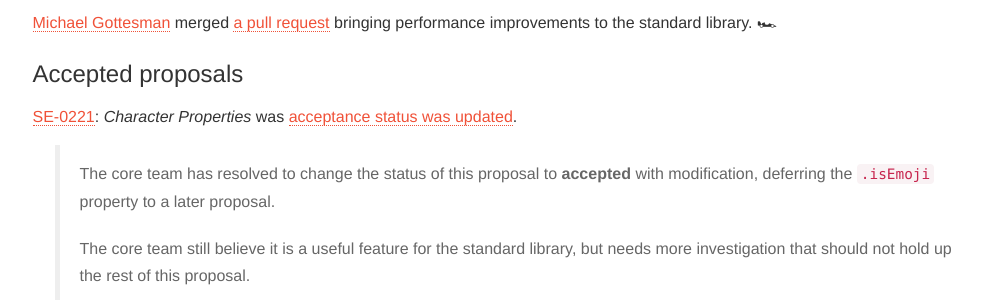
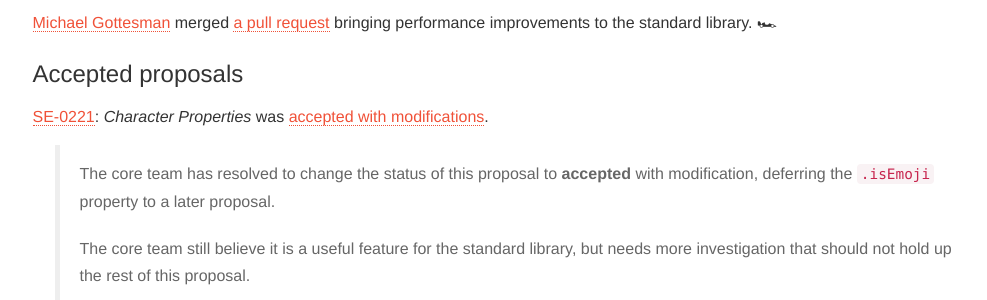
Before and after one commit to SwiftWeekly/swiftweekly.github.io, a Jekyll site: the page built from _posts/2018-10-04-issue-119.md, in a window 1280 px wide and 900 px high, scrolled down 1224 px. Shown: the part 152-452 px from the top of the window, without its empty margins (135-1122 px from the left). Built offline with Jekyll 4.4.1, drawn with Linux system fonts in a browser that asks for light colours.

Commit message:
Fix sentence (#451)

```diff
--- a/_posts/2018-10-04-issue-119.md
+++ b/_posts/2018-10-04-issue-119.md
@@ -44,7 +44,7 @@ Enjoy the newsletter and have a great weekend and week!
 
 ### Accepted proposals
 
-[SE-0221](https://github.com/apple/swift-evolution/blob/master/proposals/0221-character-properties.md): *Character Properties* was [acceptance status was updated](https://forums.swift.org/t/accepted-with-modification-se-0221-character-properties/14944/3).
+[SE-0221](https://github.com/apple/swift-evolution/blob/master/proposals/0221-character-properties.md): *Character Properties* was [accepted with modifications](https://forums.swift.org/t/accepted-with-modification-se-0221-character-properties/14944/3).
 
 > The core team has resolved to change the status of this proposal to **accepted** with modification, deferring the `.isEmoji` property to a later proposal.
 >
```
